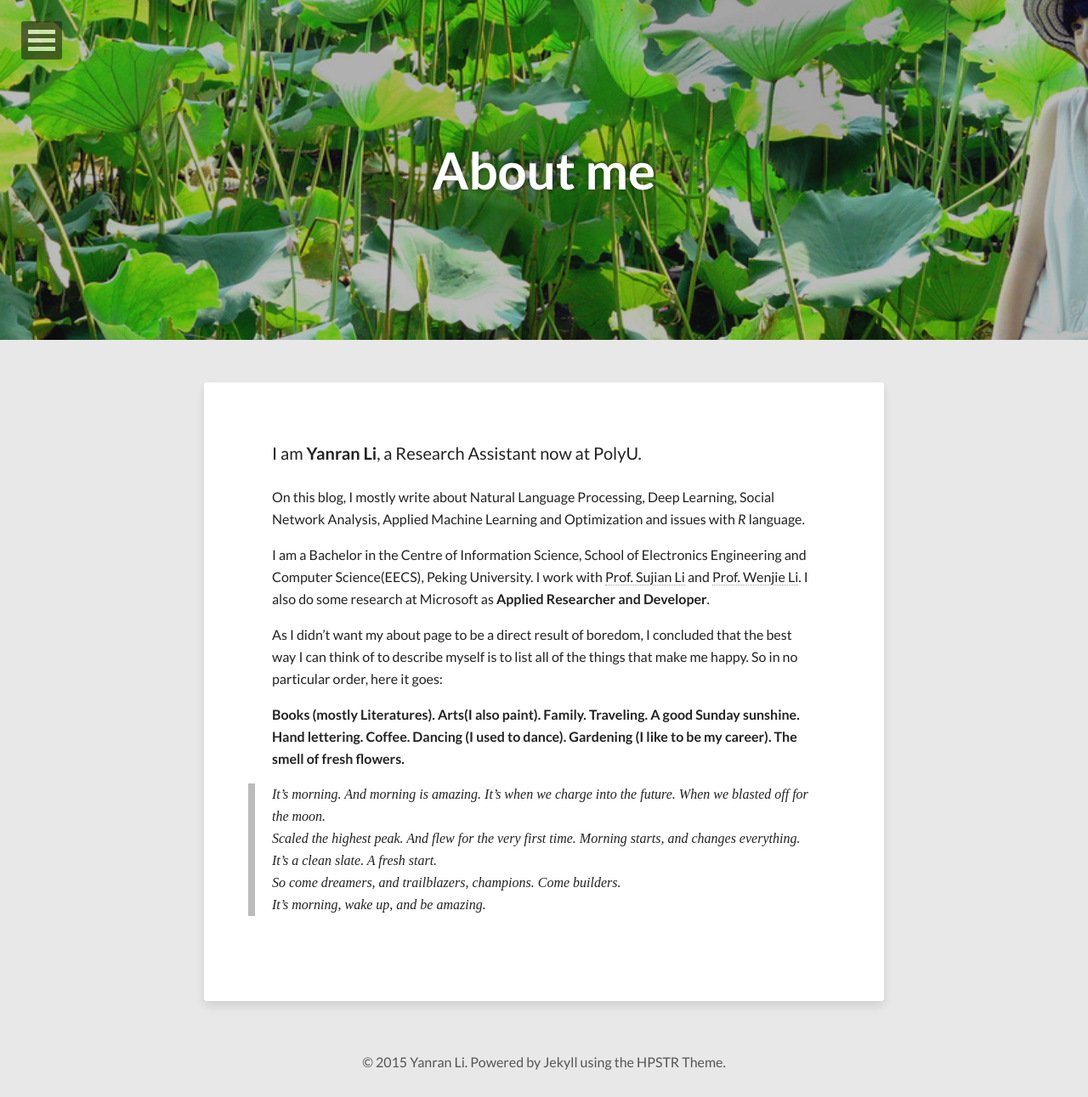
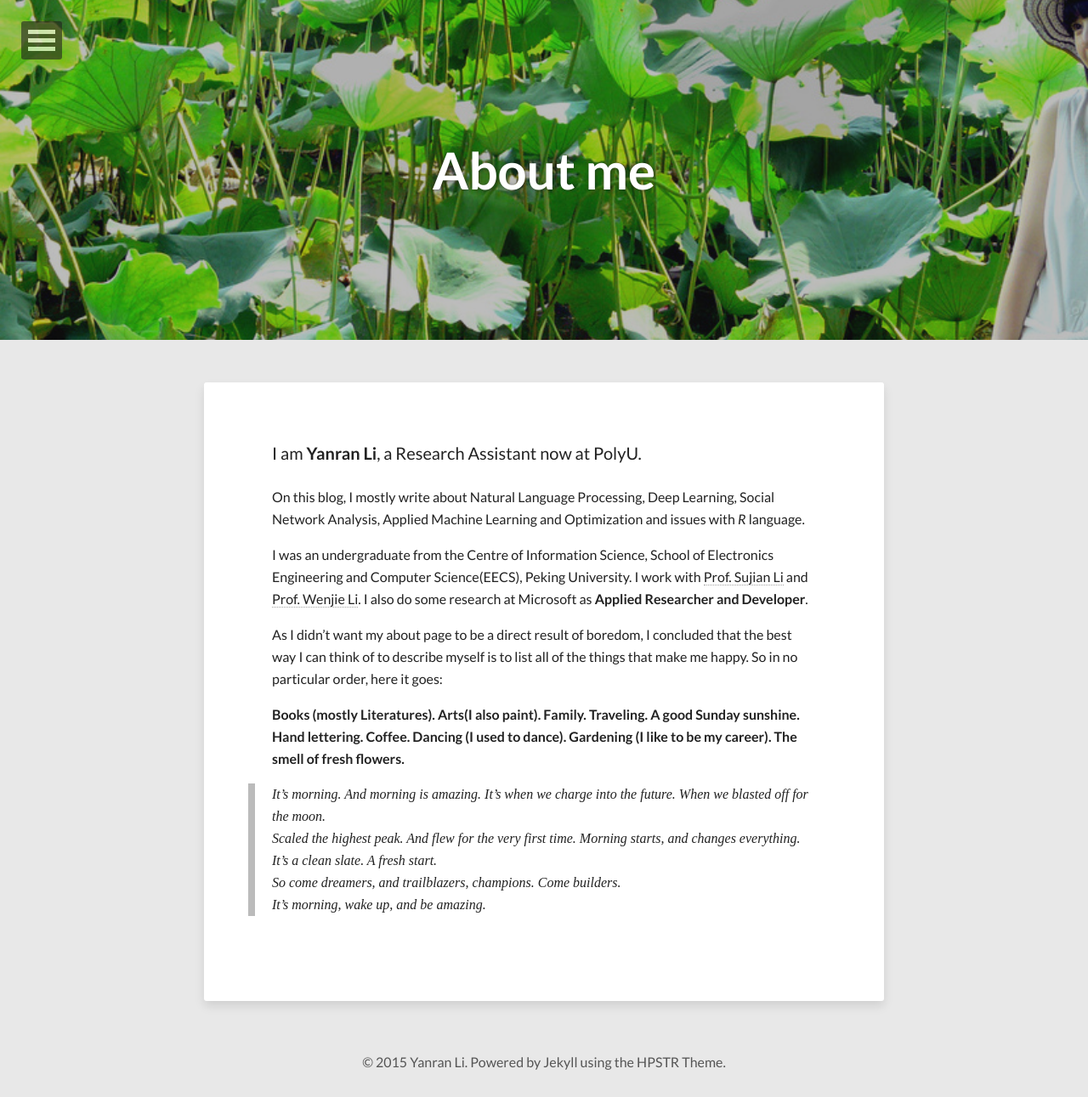
Before and after one commit to niangaotuantuan/niangaotuantuan.github.io, a Jekyll site: the page built from about.md, in a window 1280 px wide. Shown: the whole page at 85% size. Built offline with Jekyll 4.4.1, drawn with Linux system fonts in a browser that asks for light colours; nearby versions of some CDN libraries.

```diff
--- a/about.md
+++ b/about.md
@@ -11,7 +11,7 @@
 
 On this blog, I mostly write about Natural Language Processing, Deep Learning, Social Network Analysis, Applied Machine Learning and Optimization and issues with *R* language.
 
-I am a Bachelor in the Centre of Information Science, School of Electronics Engineering and Computer Science(EECS), Peking University. I work with [Prof. Sujian Li](http://www.icl.pku.edu.cn/member/lisujian/) and [Prof. Wenjie Li](http://www4.comp.polyu.edu.hk/~cswjli/). I also do some research at Microsoft as **Applied Researcher and Developer**.
+I was an undergraduate from the Centre of Information Science, School of Electronics Engineering and Computer Science(EECS), Peking University. I work with [Prof. Sujian Li](http://www.icl.pku.edu.cn/member/lisujian/) and [Prof. Wenjie Li](http://www4.comp.polyu.edu.hk/~cswjli/). I also do some research at Microsoft as **Applied Researcher and Developer**.
 
 As I didn't want my about page to be a direct result of boredom, I concluded that the best way I can think of to describe myself is to list all of the things that make me happy. So in no particular order, here it goes:
 
```
Also changed, not shown: favicon.ico (added).
